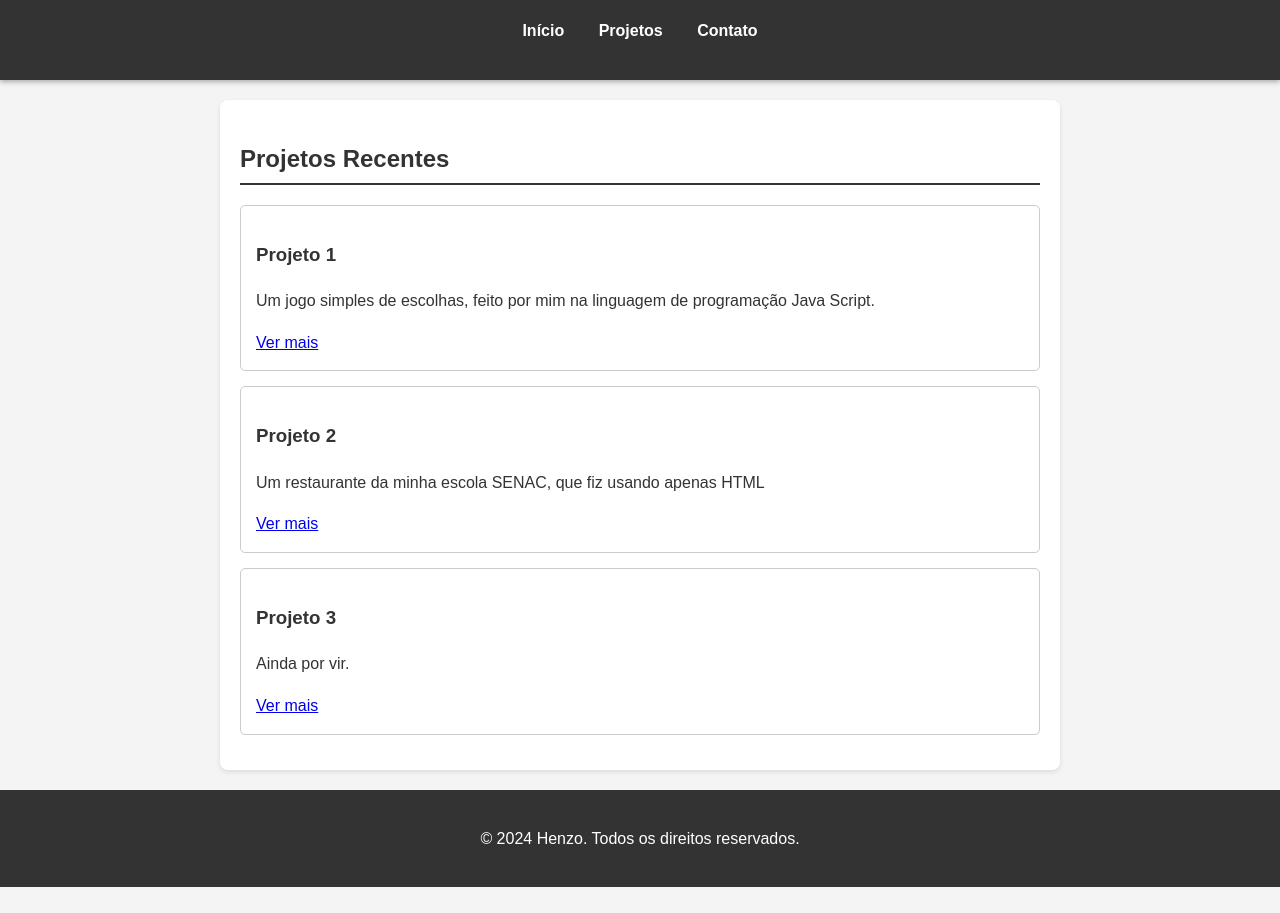
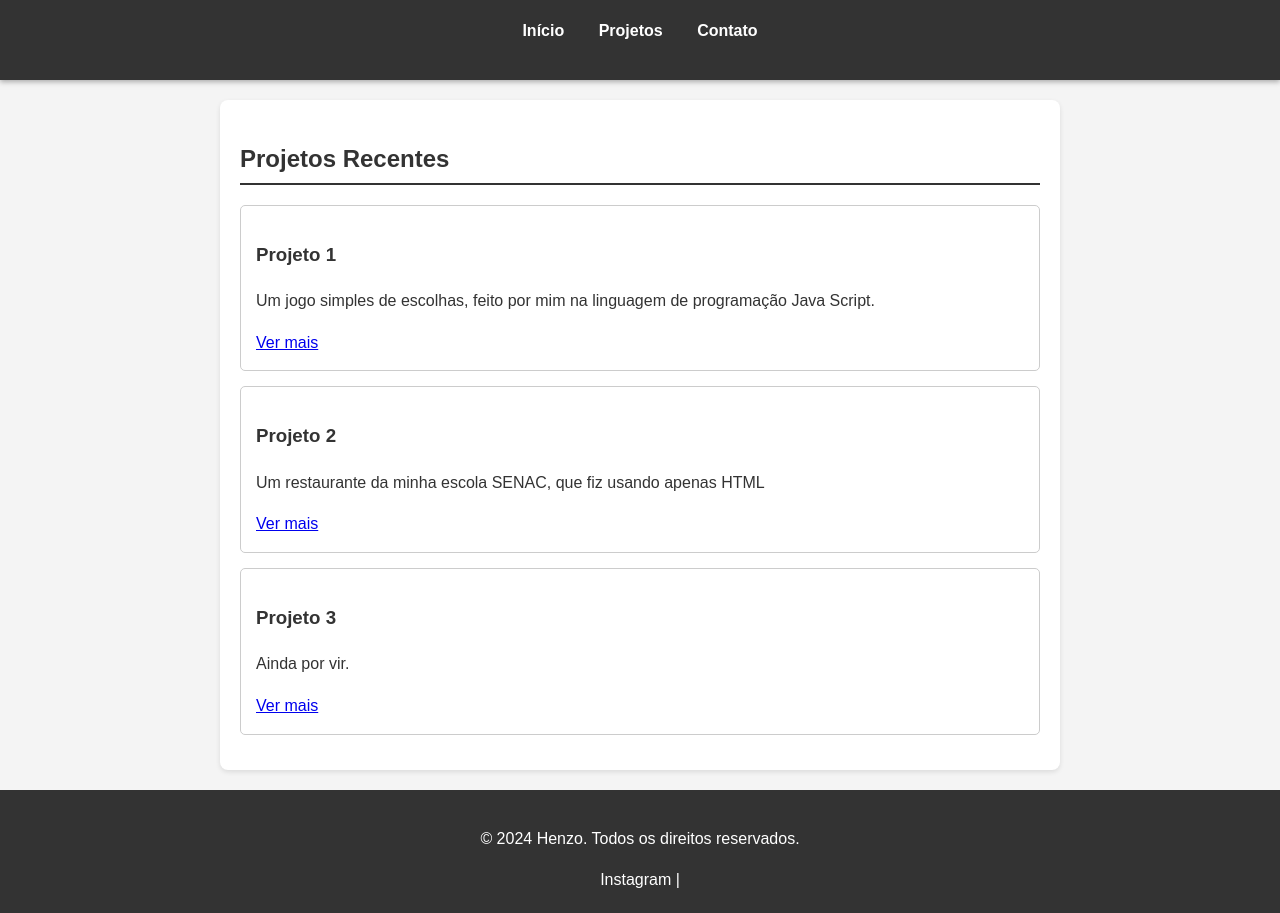
Before and after one commit to henzobolis/portfoliohenzo, a plain HTML site: page projetos.html in a window 1280 px wide. Shown: the part 96-1009 px from the top of the page. Before the commit the page ends 983 px from the top, so only its background shows below. Drawn offline with Linux system fonts and the light colour scheme.

Commit message:
Update projetos.html

```diff
--- a/projetos.html
+++ b/projetos.html
@@ -42,6 +42,9 @@
 
     <footer>
         <p>&copy; 2024 Henzo. Todos os direitos reservados.</p>
+        <div class="redes-sociais">
+            <a href="https://www.instagram.com/kkhenzinn" target="_blank">Instagram</a> |
+        </div>
     </footer>
 </body>
 </html>
```
